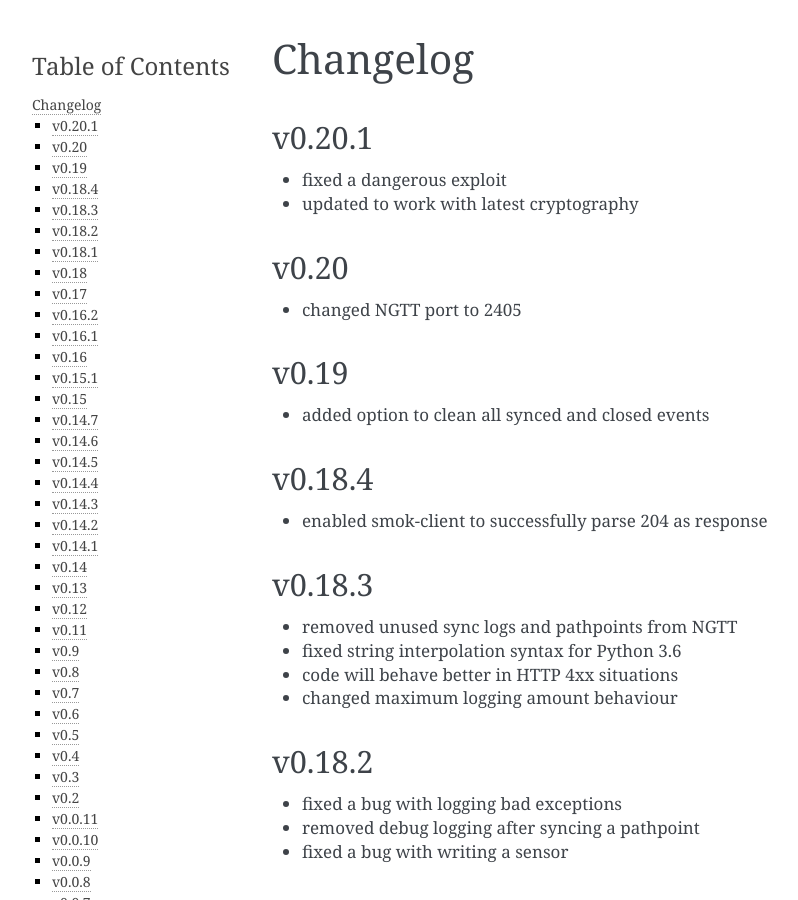
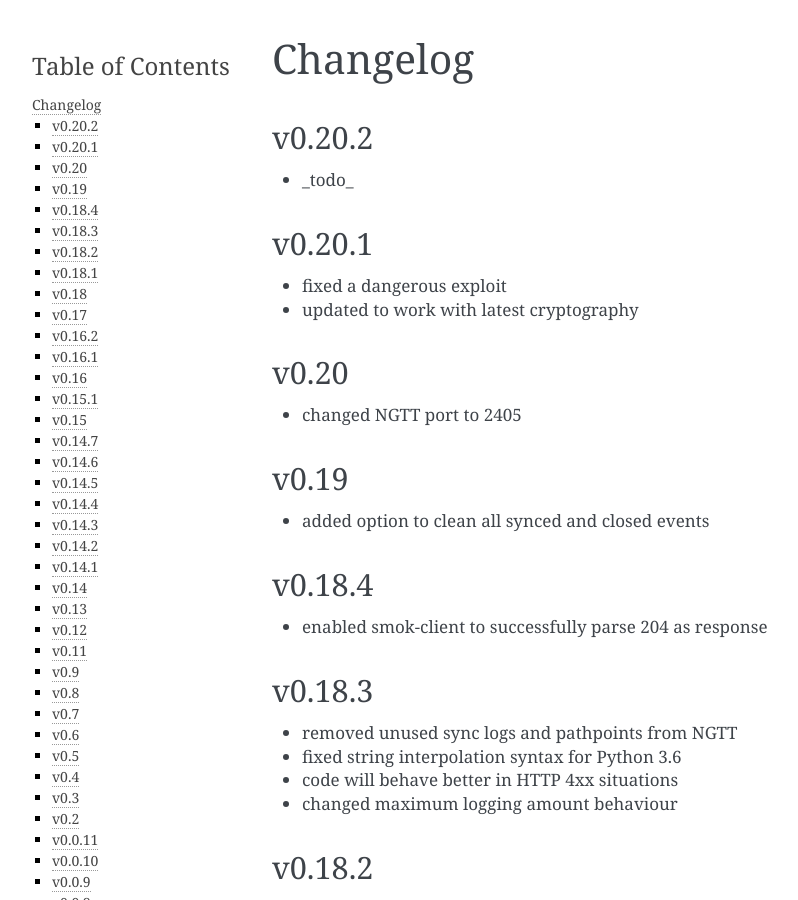
Before and after one commit to smok-serwis/smok-client, a Sphinx documentation site: the page built from docs/changelog.rst, in a window 1280 px wide and 900 px high. Shown: the whole window, without its empty margins (148-946 px from the left). Built offline with Sphinx 7.4.7, drawn with Linux system fonts in a browser that asks for light colours.

Commit message:
bump version

```diff
--- a/docs/changelog.rst
+++ b/docs/changelog.rst
@@ -1,5 +1,10 @@
 Changelog
 =========
+
+v0.20.2
+~~~~~~~
+
+* _todo_
 
 v0.20.1
 ~~~~~~~
--- a/smok/__init__.py
+++ b/smok/__init__.py
@@ -1 +1 @@
-__version__ = '0.20.1'
+__version__ = '0.20.2a1'
```
